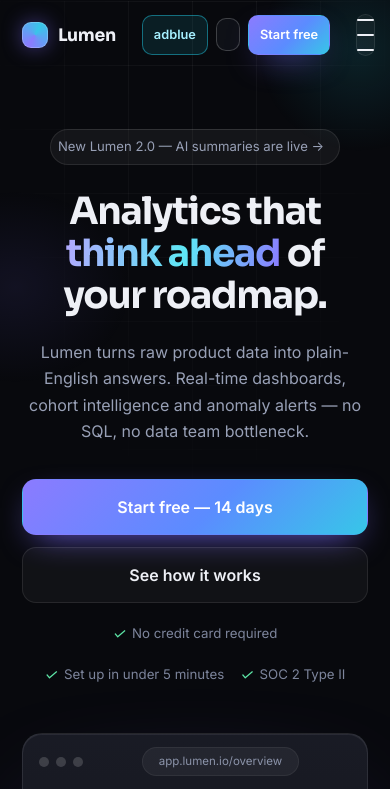
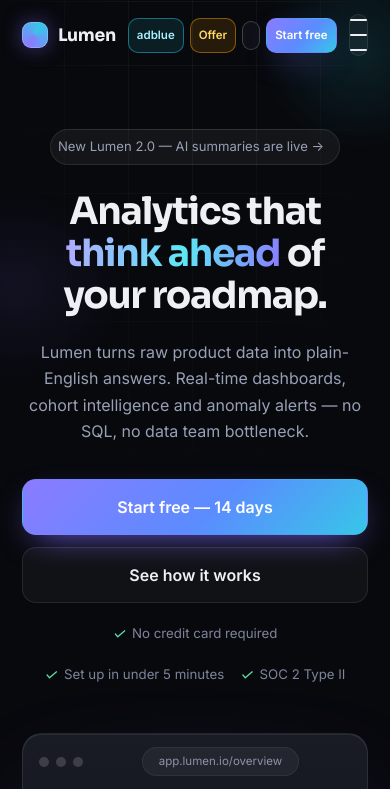
Before and after one commit to Nihal233778/Co, a plain HTML site: page index.html in a window 390 px wide. Shown: the top 789 px of the page. Drawn offline with Linux system fonts and the light colour scheme.

Commit message:
Fix HTML structure and improve mobile styles
Updated HTML structure and adjusted CSS styles for mobile responsiveness.

```diff
--- a/index.html
+++ b/index.html
@@ -1,5 +1,4 @@
-
-    <!DOCTYPE html>
+<!DOCTYPE html>
 <html lang="en">
 <head>
 <meta charset="UTF-8" />
@@ -433,6 +432,7 @@ footer.site{border-top:1px solid var(--border);padding:clamp(44px,6vw,64px) 0 30
   .foot-brand{grid-column:span 2}
 }
 @media (max-width:860px){
+  .nav-inner{gap:12px}
   .nav-links{
     position:absolute;top:calc(100% - 4px);left:8px;right:8px;display:none;
     flex-direction:column;align-items:stretch;gap:2px;padding:10px;
@@ -442,12 +442,14 @@ footer.site{border-top:1px solid var(--border);padding:clamp(44px,6vw,64px) 0 30
   }
   .nav.open .nav-links{display:flex}
   .nav-links a{padding:12px 14px;font-size:.95rem}
-  .nav-actions{gap:8px}
-  .nav-actions .btn{padding:9px 13px;font-size:.85rem;border-radius:10px}
-  .nav-actions .btn-offer{display:none}
+
+  /* Scaled down buttons for mobile to fit all items */
+  .nav-actions{gap:6px}
+  .nav-actions .btn{padding:8px 10px;font-size:.78rem;border-radius:10px}
+  .nav-actions .btn-appstore{padding:8px 10px}
   .nav-actions .btn-appstore span{display:none}
-  .nav-actions .btn-appstore{padding:9px 11px}
   .nav-toggle{display:grid}
+
   .plans{grid-template-columns:1fr;max-width:440px;margin-inline:auto}
   .plan.featured{order:-1}
 }
@@ -465,8 +467,9 @@ footer.site{border-top:1px solid var(--border);padding:clamp(44px,6vw,64px) 0 30
   .foot-grid{grid-template-columns:1fr}
   .foot-brand{grid-column:span 1}
   .hero-actions .btn{width:100%}
-  .nav-actions .btn-adblue,
-  .nav-actions .btn-primary{padding:8px 11px;font-size:.8rem}
+  /* Extra squeeze for very small phones */
+  .nav-actions .btn{padding:7px 8px;font-size:.72rem}
+  .nav-actions .btn-appstore{padding:7px 8px}
 }
 @media (prefers-reduced-motion:reduce){
   html{scroll-behavior:auto}
```
